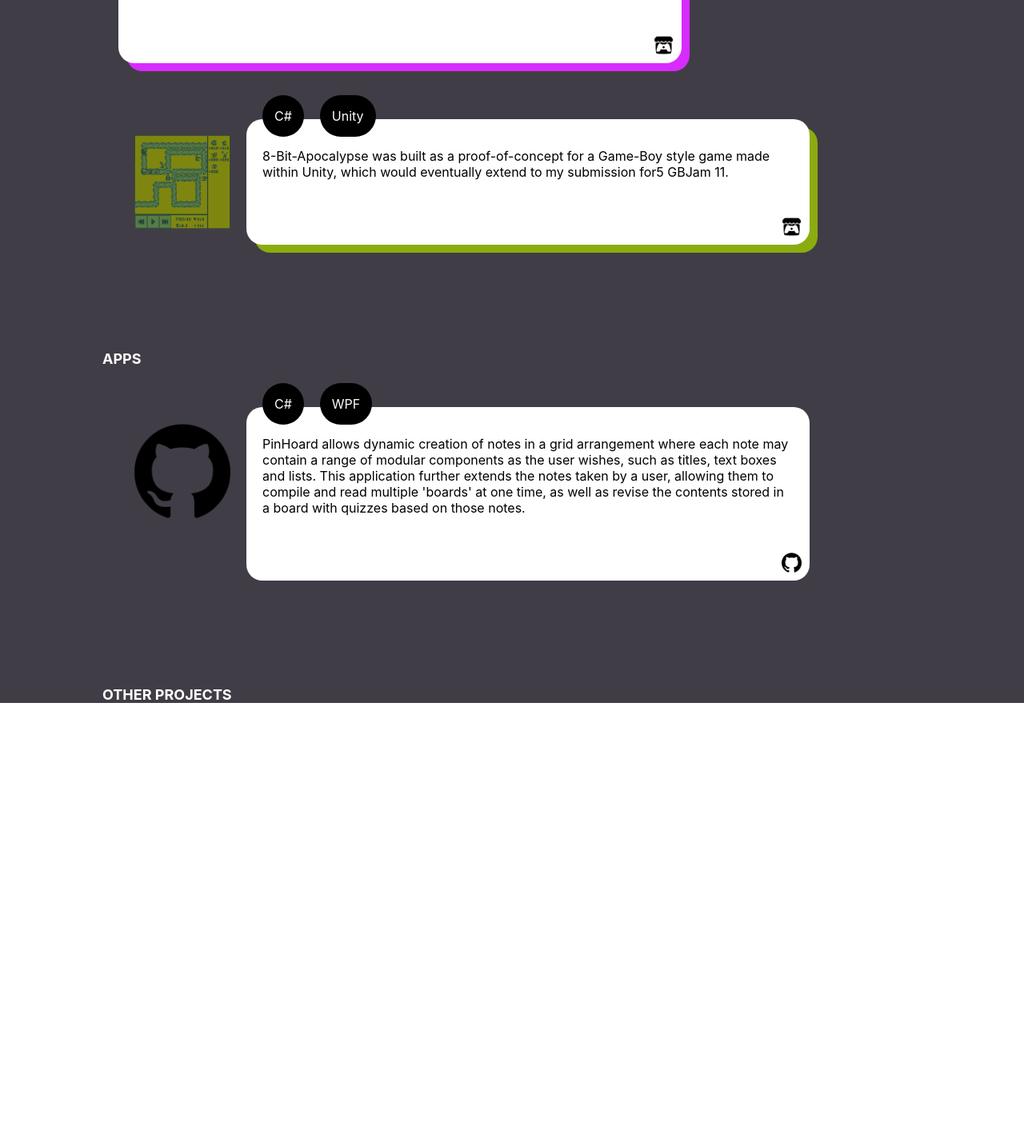
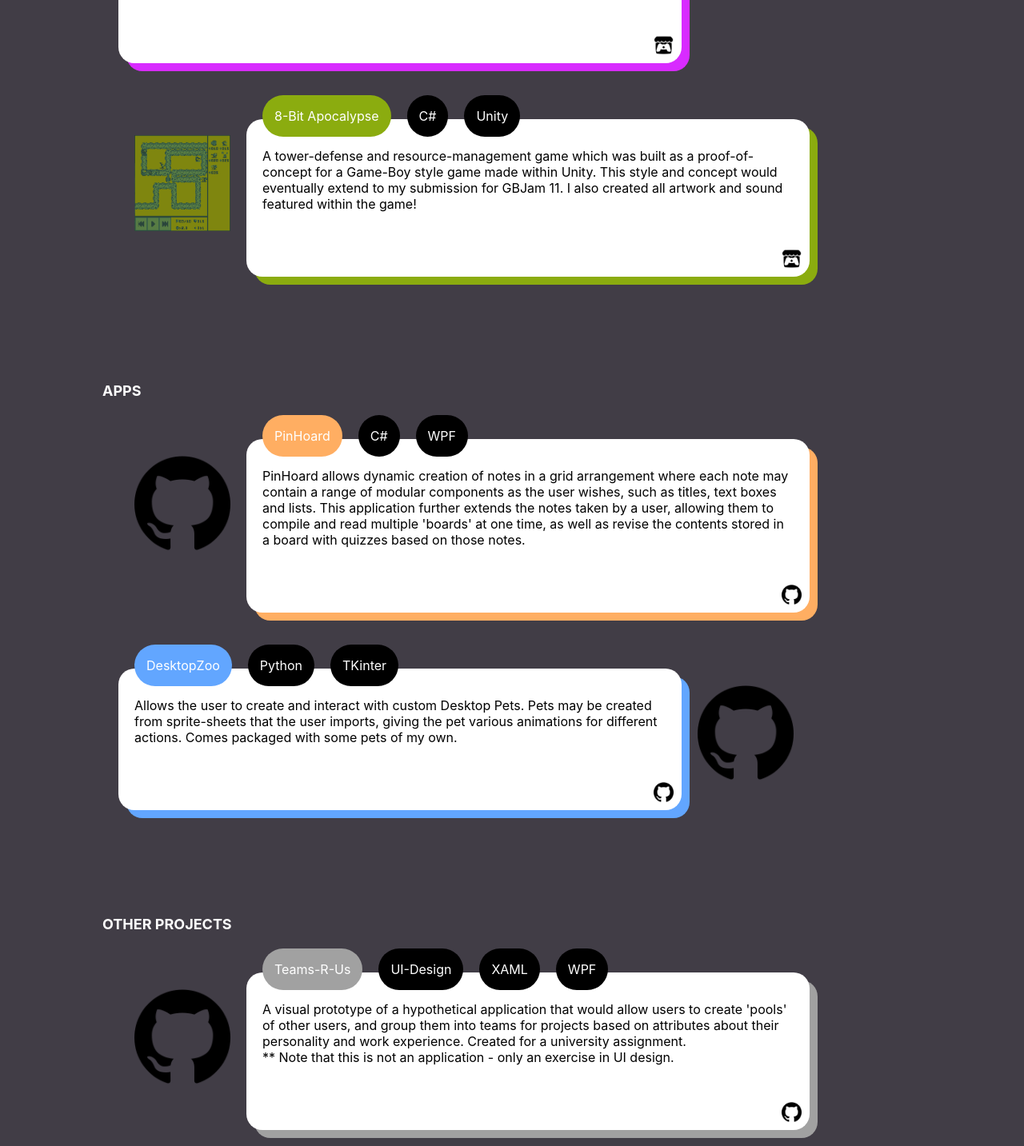
Before and after one commit to RealEeveahy/RealEeveahy.github.io, a React (Create React App) app in the folder web-ui/: page / in a window 1280 px wide. Shown: the part 1457-2890 px from the top of the page at 80% size. Before the commit the page ends 2348 px from the top, so only its background shows below. Built offline with nearby package versions, Linux system fonts and the light colour scheme.

Commit message:
Source update 5

```diff
--- a/web-ui/src/App.js
+++ b/web-ui/src/App.js
@@ -23,6 +23,7 @@ function Item({itemName, imgSource, imageLeft, primaryColour, children})
       <div className="portfolioItem">
         <img className="piImage" src={imgSource} alt={itemName + "-icon"}/>
         <div className="descriptionContainer" style={{boxShadow: shadow}}>
+          <ItemTag content={itemName} colour={primaryColour}/>
           {children}
         </div>
       </div>
@@ -31,6 +32,7 @@ function Item({itemName, imgSource, imageLeft, primaryColour, children})
     return (
       <div className="portfolioItem">
         <div className="descriptionContainer" style={{boxShadow: shadow}}>
+          <ItemTag content={itemName} colour={primaryColour}/>
           {children}
         </div>
         <img className="piImage" src={imgSource} alt={itemName + "-icon"}/>
@@ -126,15 +128,17 @@ function App() {
               <ItemTag content={"C#"} colour={"#000000"}/>
               <ItemTag content={"Unity"} colour={"#000000"}/>
               <p className="itemDescription">
-                              8-Bit-Apocalypse was built as a proof-of-concept for a Game-Boy style game made within Unity,
-                              which would eventually extend to my submission for5 GBJam 11.
+                              A tower-defense and resource-management game which
+                              was built as a proof-of-concept for a Game-Boy style game made within Unity.
+                              This style and concept would eventually extend to my submission for GBJam 11.
+                              I also created all artwork and sound featured within the game!
               </p>
               <ItemLink link={"https://cleanestcat.itch.io/delivery-driver"} iconSource={"resource/itch_icon.png"}/>
             </Item>
           </Section>
 
           <Section sectionName={"APPS"}>
-            <Item itemName={"PinHoard"} imageLeft={true} imgSource={"resource/gh_icon.png"}>
+            <Item itemName={"PinHoard"} imageLeft={true} imgSource={"resource/gh_icon.png"} primaryColour={"#ffae62ff"}>
               <ItemTag content={"C#"} colour={"#000000"}/>
               <ItemTag content={"WPF"} colour={"#000000"}/>
               <p className="itemDescription">
@@ -145,10 +149,31 @@ function App() {
               </p>
               <ItemLink link={"https://github.com/RealEeveahy/PinHoard"} iconSource={"resource/gh_icon.png"}/>
             </Item>
+            <Item itemName={"DesktopZoo"} imageLeft={false} imgSource={"resource/gh_icon.png"} primaryColour={"#62a6ffff"}>
+              <ItemTag content={"Python"} colour={"#000000"}/>
+              <ItemTag content={"TKinter"} colour={"#000000"}/>
+              <p className="itemDescription">
+                    Allows the user to create and interact with custom Desktop Pets. Pets may be created from sprite-sheets that
+                    the user imports, giving the pet various animations for different actions.
+                    Comes packaged with some pets of my own.
+              </p>
+              <ItemLink link={"https://github.com/RealEeveahy/DelightfulDesktopZoo"} iconSource={"resource/gh_icon.png"}/>
+            </Item>
           </Section>
 
           <Section sectionName={"OTHER PROJECTS"}>
-
+            <Item itemName={"Teams-R-Us"} imageLeft={true} imgSource={"resource/gh_icon.png"} primaryColour={"#a1a1a1ff"}>
+              <ItemTag content={"UI-Design"} colour={"#000000"}/>
+              <ItemTag content={"XAML"} colour={"#000000"}/>
+              <ItemTag content={"WPF"} colour={"#000000"}/>
+              <p className="itemDescription">
+                    A visual prototype of a hypothetical application that would allow users to create
+                    'pools' of other users, and group them into teams for projects based on attributes about their
+                    personality and work experience. Created for a university assignment. <br/>
+                    ** Note that this is not an application - only an exercise in UI design.
+              </p>
+              <ItemLink link={"https://github.com/RealEeveahy/TeamsRUs"} iconSource={"resource/gh_icon.png"}/>
+            </Item>
           </Section>
           </div>
         </div>
```
